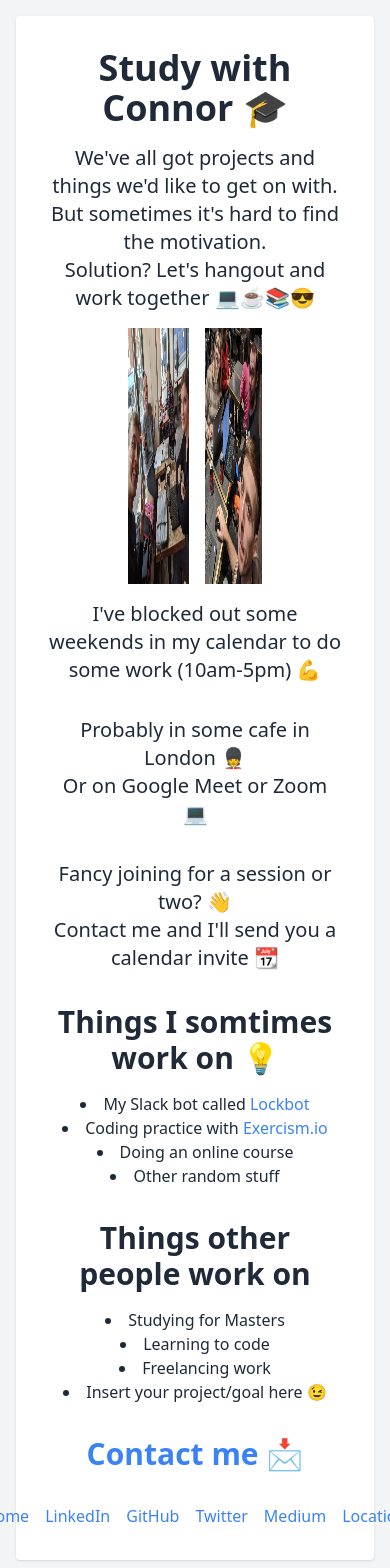
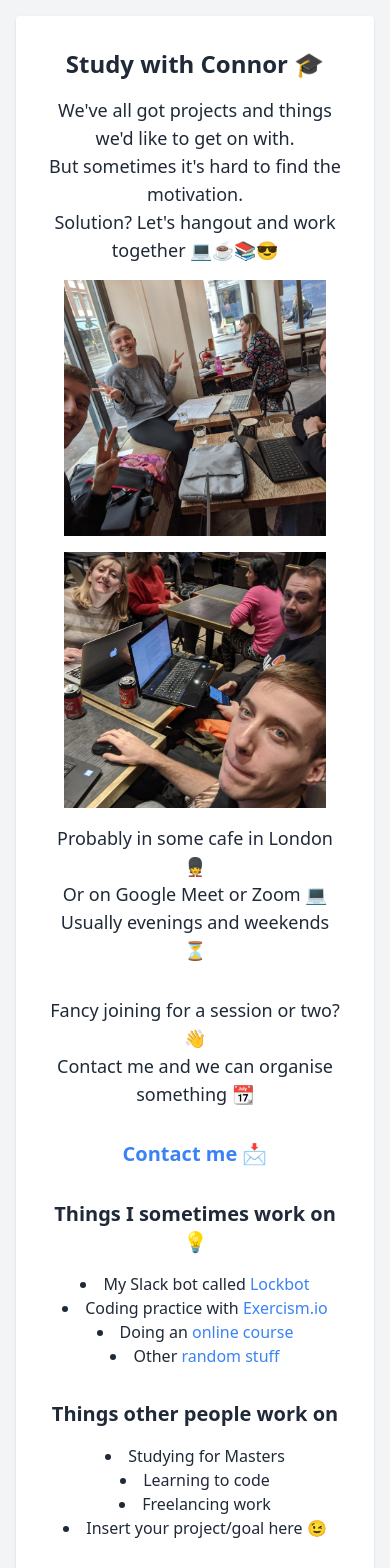
Before and after one commit to connorads/studywith.connoradams.co.uk, a SvelteKit app: page / in a window 390 px wide. Shown: the top 1568 px of the page. Built offline with nearby package versions, Linux system fonts and the light colour scheme.

Commit message:
Make more responsive and update content

```diff
--- a/src/routes/+page.svelte
+++ b/src/routes/+page.svelte
@@ -29,25 +29,28 @@
 </script>
 
 <main class="flex flex-col items-center justify-center min-h-screen p-4 bg-gray-100 text-gray-800">
-	<div class="container max-w-4xl bg-white p-8 shadow rounded">
-		<h1 class="text-4xl font-bold text-center mb-4">Study with Connor 🎓</h1>
-		<p class="text-xl text-center">
+	<div class="container max-w-sm md:max-w-2xl lg:max-w-4xl bg-white p-8 shadow rounded">
+		<h1 class="text-2xl md:text-3xl lg:text-4xl font-bold text-center mb-4">
+			Study with Connor 🎓
+		</h1>
+
+		<p class="text-lg md:text-xl text-center">
 			We've all got projects and things we'd like to get on with. <br /> But sometimes it's hard to
 			find the motivation. <br /> Solution? Let's hangout and work together 💻☕📚😎
 		</p>
 
-		<div class="flex justify-center gap-4 py-4 px-20">
+		<div class="flex flex-col md:flex-row justify-center gap-4 py-4 px-4 md:px-20">
 			<button
 				on:click={() => openModal(study1, alt1)}
 				on:keydown={(event) => event.key === 'Enter' && openModal(study1, alt1)}
 			>
-				<img src={study1} alt={alt1} class="w-full h-64 cursor-pointer" />
+				<img src={study1} alt={alt1} class="w-full h-64 object-cover cursor-pointer" />
 			</button>
 			<button
 				on:click={() => openModal(study3, alt3)}
 				on:keydown={(event) => event.key === 'Enter' && openModal(study3, alt3)}
 			>
-				<img src={study3} alt={alt3} class="w-full h-64 cursor-pointer" />
+				<img src={study3} alt={alt3} class="w-full h-64 object-cover cursor-pointer" />
 			</button>
 		</div>
 
@@ -55,7 +58,7 @@
 			<button on:click={() => closeModal()}>
 				<div class="fixed inset-0 bg-black bg-opacity-50 overflow-y-auto h-full w-full">
 					<div
-						class="relative top-20 mx-auto p-5 border w-11/12 md:w-1/2 shadow-lg rounded-md bg-white"
+						class="relative top-20 mx-auto p-5 border w-3/4 md:w-1/2 lg:w-1/3 shadow-lg rounded-md bg-white"
 					>
 						<img src={selectedImage} alt={selectedAlt} class="w-full h-auto" />
 					</div>
@@ -63,59 +66,75 @@
 			</button>
 		{/if}
 
-		<p class="text-xl text-center mb-8">
-			I've blocked out some weekends in my calendar to do some work (10am-5pm) 💪
+		<p class="text-lg md:text-xl text-center mb-8">
+			Probably in some cafe in London 💂 <br /> Or on Google Meet or Zoom 💻 <br /> Usually evenings
+			and weekends ⏳
 		</p>
 
-		<p class="text-xl text-center mb-8">
-			Probably in some cafe in London 💂 <br /> Or on Google Meet or Zoom 💻
+		<p class="text-lg md:text-xl text-center mb-8">
+			Fancy joining for a session or two? 👋 <br /> Contact me and we can organise something 📆
 		</p>
 
-		<p class="text-xl text-center mb-8">
-			Fancy joining for a session or two? 👋 <br /> Contact me and I'll send you a calendar invite 📆
-		</p>
+		<a href="https://connoradams.co.uk"
+			><h2
+				class="text-xl md:text-2xl lg:text-3xl text-center font-semibold mb-4 text-blue-500 hover:text-blue-600"
+			>
+				Contact me 📩
+			</h2></a
+		>
 
 		<div class="my-8">
-			<h2 class="text-3xl text-center font-semibold mb-4">Things I somtimes work on 💡</h2>
+			<h2 class="text-xl md:text-2xl lg:text-3xl text-center font-semibold mb-4">
+				Things I sometimes work on 💡
+			</h2>
 			<ul class="list-disc list-inside text-center mb-8">
-				<li>
+				<li class="text-base md:text-lg">
 					My Slack bot called <a
 						href="https://lockbot.app"
 						class="text-blue-500 hover:text-blue-600">Lockbot</a
 					>
 				</li>
-				<li>
+				<li class="text-base md:text-lg">
 					Coding practice with <a
 						href="https://exercism.io"
 						class="text-blue-500 hover:text-blue-600">Exercism.io</a
 					>
 				</li>
-				<li>Doing an online course</li>
-				<li>Other random stuff</li>
+				<li class="text-base md:text-lg">
+					Doing an <a
+						href="https://www.coursera.org/account/accomplishments/specialization/6EFN3JCVPVQN"
+						class="text-blue-500 hover:text-blue-600"
+					>
+						online course
+					</a>
+				</li>
+				<li class="text-base md:text-lg">
+					Other <a href="https://github.com/connorads" class="text-blue-500 hover:text-blue-600">
+						random stuff
+					</a>
+				</li>
 			</ul>
 
-			<h2 class="text-3xl text-center font-semibold mb-4">Things other people work on</h2>
+			<h2 class="text-xl md:text-2xl lg:text-3xl text-center font-semibold mb-4">
+				Things other people work on
+			</h2>
 			<ul class="list-disc list-inside text-center">
-				<li>Studying for Masters</li>
-				<li>Learning to code</li>
-				<li>Freelancing work</li>
-				<li>Insert your project/goal here 😉</li>
+				<li class="text-base md:text-lg">Studying for Masters</li>
+				<li class="text-base md:text-lg">Learning to code</li>
+				<li class="text-base md:text-lg">Freelancing work</li>
+				<li class="text-base md:text-lg">Insert your project/goal here 😉</li>
 			</ul>
 		</div>
 
-		<a href="https://connoradams.co.uk"
-			><h2 class="text-3xl text-center font-semibold mb-4 text-blue-500 hover:text-blue-600">
-				Contact me 📩
-			</h2></a
+		<footer
+			class="flex flex-col items-center md:flex-row justify-center space-y-4 md:space-y-0 md:space-x-4 mt-8"
 		>
-
-		<footer class="flex justify-center space-x-4 mt-8">
 			<a href="https://connoradams.co.uk" class="text-blue-500 hover:text-blue-600">Home</a>
 			<a href="https://www.linkedin.com" class="text-blue-500 hover:text-blue-600">LinkedIn</a>
 			<a href="https://github.com" class="text-blue-500 hover:text-blue-600">GitHub</a>
 			<a href="https://twitter.com" class="text-blue-500 hover:text-blue-600">Twitter</a>
 			<a href="https://medium.com" class="text-blue-500 hover:text-blue-600">Medium</a>
-			<a href="https://thepengestkhans.co.uk" class="text-blue-500 hover:text-blue-600">Location</a>
+			<a href="https://thepengestkhans.co.uk" class="text-blue-500 hover:text-blue-600">TPK</a>
 		</footer>
 	</div>
 </main>
```
